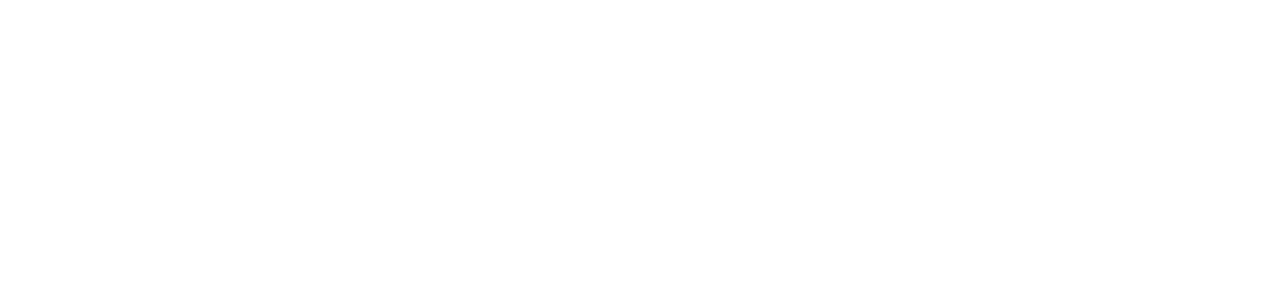
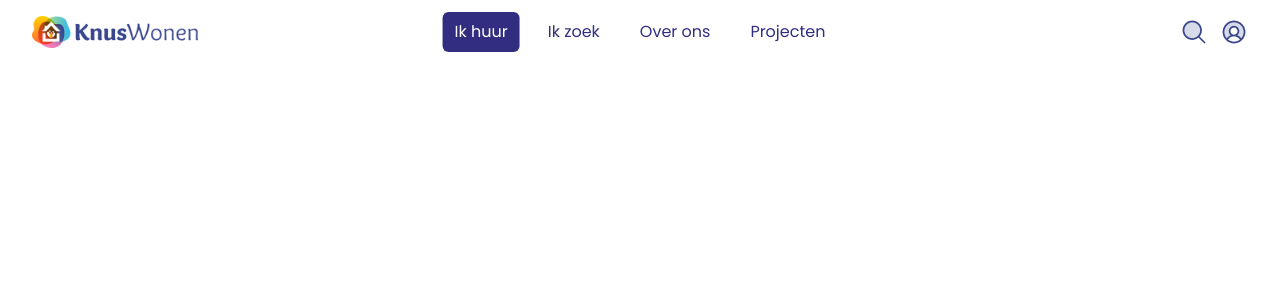
Before and after one commit to keithzano/knuswonen, a Next.js app: page / in a window 1280 px wide. Shown: the top 300 px of the page. Built offline with nearby package versions, Linux system fonts and the light colour scheme; a web font is replaced by a local one.

Commit message:
adds navbar

```diff
--- a/src/app/components/Navbar.tsx
+++ b/src/app/components/Navbar.tsx
@@ -0,0 +1,112 @@
+'use client';
+import { Disclosure } from '@headlessui/react';
+import { Bars3Icon, XMarkIcon } from '@heroicons/react/24/outline';
+
+type NavigationItem = {
+  name: string;
+  href: string;
+  current: boolean;
+};
+
+const navigation: NavigationItem[] = [
+  { name: 'Ik huur', href: '#', current: true },
+  { name: 'Ik zoek', href: '#', current: false },
+  { name: 'Over ons', href: '#', current: false },
+  { name: 'Projecten', href: '#', current: false },
+];
+
+function classNames(...classes: string[]): string {
+  return classes.filter(Boolean).join(' ');
+}
+
+export const Navbar: React.FC = () => {
+  return (
+    <Disclosure as="nav" className=" bg-white  ">
+      <div className="mx-auto max-w-7xl px-2 sm:px-6 lg:px-8 sticky top-0 ">
+        <div className="relative flex h-16 items-center justify-between">
+          {/*  icons on the left for mobile/tablet */}
+          <div className="absolute inset-y-0 left-0 flex items-center sm:hidden">
+
+            <img
+              alt="Profile"
+              src="images/profile.png"
+
+            />
+            <img
+              alt="Search"
+              src="images/search.png"
+
+            />
+
+          </div>
+
+          {/* Logo in the middle for mobile/tablet */}
+          <div className="flex flex-1 justify-center sm:justify-start">
+            <img
+              alt="Your Company"
+              src="images/logo.png"
+              className="h-8 w-auto"
+            />
+          </div>
+
+          {/* Hamburger menu on the right for mobile/tablet */}
+          <div className="absolute inset-y-0 right-0 flex items-center sm:hidden">
+            <Disclosure.Button className="group relative inline-flex items-center justify-center rounded-md p-2 text-indigo-900 hover:bg-indigo-700 hover:text-white focus:outline-none focus:ring-2 focus:ring-inset focus:ring-white">
+              <span className="sr-only">Open main menu</span>
+              <Bars3Icon aria-hidden="true" className="block h-6 w-6 group-data-[open]:hidden" />
+              <XMarkIcon aria-hidden="true" className="hidden h-6 w-6 group-data-[open]:block" />
+            </Disclosure.Button>
+          </div>
+
+          {/* Navigation Links centered for desktop */}
+          <div className="hidden sm:flex sm:space-x-4 sm:absolute sm:left-1/2 sm:transform sm:-translate-x-1/2">
+            {navigation.map((item) => (
+              <a
+                key={item.name}
+                href={item.href}
+                aria-current={item.current ? 'page' : undefined}
+                className={classNames(
+                  item.current ? 'bg-indigo-900 text-white' : 'text-indigo-900 hover:bg-indigo-700 hover:text-white',
+                  'rounded-md px-3 py-2 text-base font-medium',
+                )}
+              >
+                {item.name}
+              </a>
+            ))}
+          </div>
+
+          {/* Profile and search icon on the right for desktop */}
+          <div className="hidden sm:flex sm:items-center sm:ml-6 sm:pr-0 gap-3">
+            <img
+              alt="Search"
+              src="images/search.png"
+            />
+            <img
+              alt="Search"
+              src="images/profile.png"
+            />
+          </div>
+        </div>
+      </div>
+
+      <Disclosure.Panel className="sm:hidden">
+        <div className="space-y-1 px-2 pb-3 pt-2">
+          {navigation.map((item) => (
+            <Disclosure.Button
+              key={item.name}
+              as="a"
+              href={item.href}
+              aria-current={item.current ? 'page' : undefined}
+              className={classNames(
+                  item.current ? 'bg-indigo-900 text-white' : 'text-indigo-900 hover:bg-indigo-700 hover:text-white',
+                  'rounded-md px-3 py-2 text-base font-semibold block',
+              )}
+            >
+              {item.name}
+            </Disclosure.Button>
+          ))}
+        </div>
+      </Disclosure.Panel>
+    </Disclosure>
+  );
+};
--- a/src/app/layout.tsx
+++ b/src/app/layout.tsx
@@ -1,6 +1,7 @@
 import type { Metadata } from "next";
 import { Overlock, Poppins } from "next/font/google";
 import "./globals.css";
+import { Navbar } from "./components/Navbar";
 
 
 const overlock = Overlock({
@@ -28,6 +29,7 @@
   return (
     <html lang="en">
       <body className={`${overlock.variable} ${poppins.variable}`}>
+        <Navbar/>
         {children}
       </body>
     </html>
```
